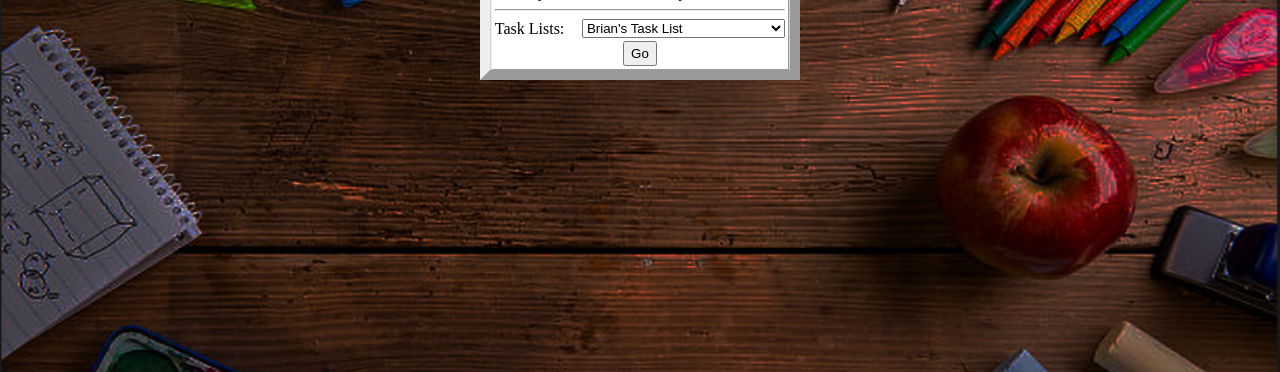
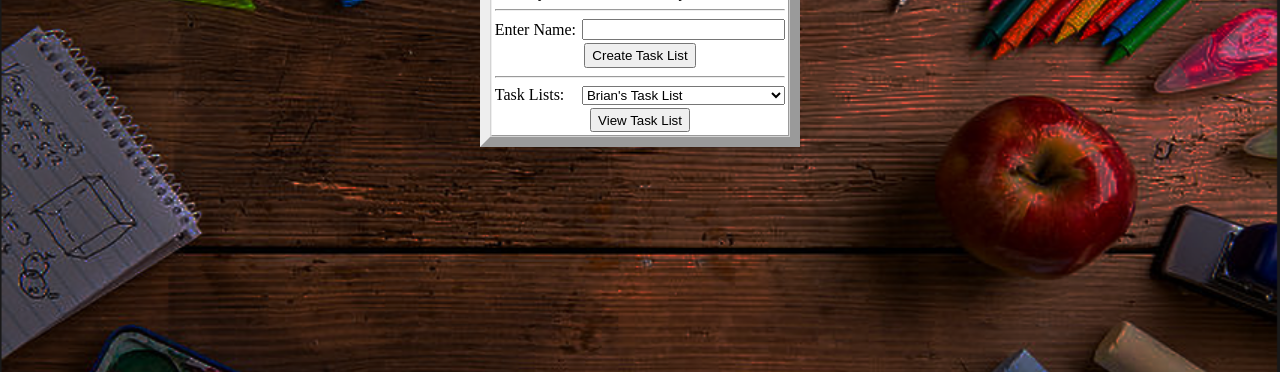
Before and after one commit to gguerini129/chores-tasks, a Flask app: page /home in a window 1280 px wide. Shown: the part 177-549 px from the top of the page. Run offline with Flask 2, Linux system fonts and the light colour scheme; some libraries are stand-ins or nearby versions.

Commit message:
Added create task list form

```diff
--- a/main.py
+++ b/main.py
@@ -118,6 +118,12 @@ def home():
     :return: render_template for the next page
     """
 
+    if request.method == "POST":
+        if request.form['submit'] == "create":
+            print("Creating task list with name " + request.form["task-list-name"])
+        elif request.form["submit"] == "view":
+            print("Viewing task list with ID " + request.form["task-list"])
+
     # The database should be queried to generate this dictionary
     # The key is the task lists name and the value is the id of the task list
     lists = {
--- a/templates/home.html
+++ b/templates/home.html
@@ -9,15 +9,23 @@
 {% block main %}
     <p>Hi {{ session.first_name }} {{ session.last_name }}, your username is {{ session.username }} and your email is {{ session.email }}.</p>
     <hr />
-    <form>
+    <form action="{{ url_for('home') }}" method="post">
+        <div class="form-grid">
+            <label for="task-list-name">Enter Name:</label>
+            <input type="text" id="task-list-name" name="task-list-name" maxlength="32" required="" />
+        </div>
+        <button class="submit" name="submit" value="create">Create Task List</button>
+    </form>
+    <hr />
+    <form action="{{ url_for('home') }}" method="post">
         <div class="form-grid">
             <label for="task-lists">Task Lists:</label>
-            <select id="task-lists">
+            <select id="task-lists" name="task-list">
                 {% for list_name, list_id in lists.items() %}
                     <option value="{{ list_id }}">{{ list_name }}</option>
                 {% endfor %}
             </select>
         </div>
-        <button class="submit">Go</button>
+        <button class="submit" name="submit" value="view">View Task List</button>
     </form>
 {% endblock %}
--- a/templates/login.html
+++ b/templates/login.html
@@ -4,7 +4,7 @@
     <h1>Login</h1>
 {% endblock %}
 {% block nav %}
-    <li>Login</li>
+    <li>Log In</li>
     <li><a href="{{ url_for('register') }}">Register</a></li>
 {% endblock %}
 {% block main %}
@@ -15,7 +15,7 @@
             <label for="password">Password:</label>
             <input type="password" id="password" name="password" maxlength="32" required="" />
         </div>
-        <button class="submit">Go</button>
+        <button class="submit">Log In</button>
     </form>
     <hr />
     <p>{{ msg }}</p>
--- a/templates/register.html
+++ b/templates/register.html
@@ -4,7 +4,7 @@
     <h1>Registration</h1>
 {% endblock %}
 {% block nav %}
-    <li><a href="{{ url_for('login') }}">Login</a></li>
+    <li><a href="{{ url_for('login') }}">Log In</a></li>
     <li>Register</li>
 {% endblock %}
 {% block main %}
@@ -21,7 +21,7 @@
             <label for="email">Email:</label>
             <input type="email" id="email" name="email" maxlength="64" required="" />
         </div>
-        <button class="submit">Go</button>
+        <button class="submit">Register</button>
     </form>
     <hr />
     <p>{{ msg }}</p>
```
